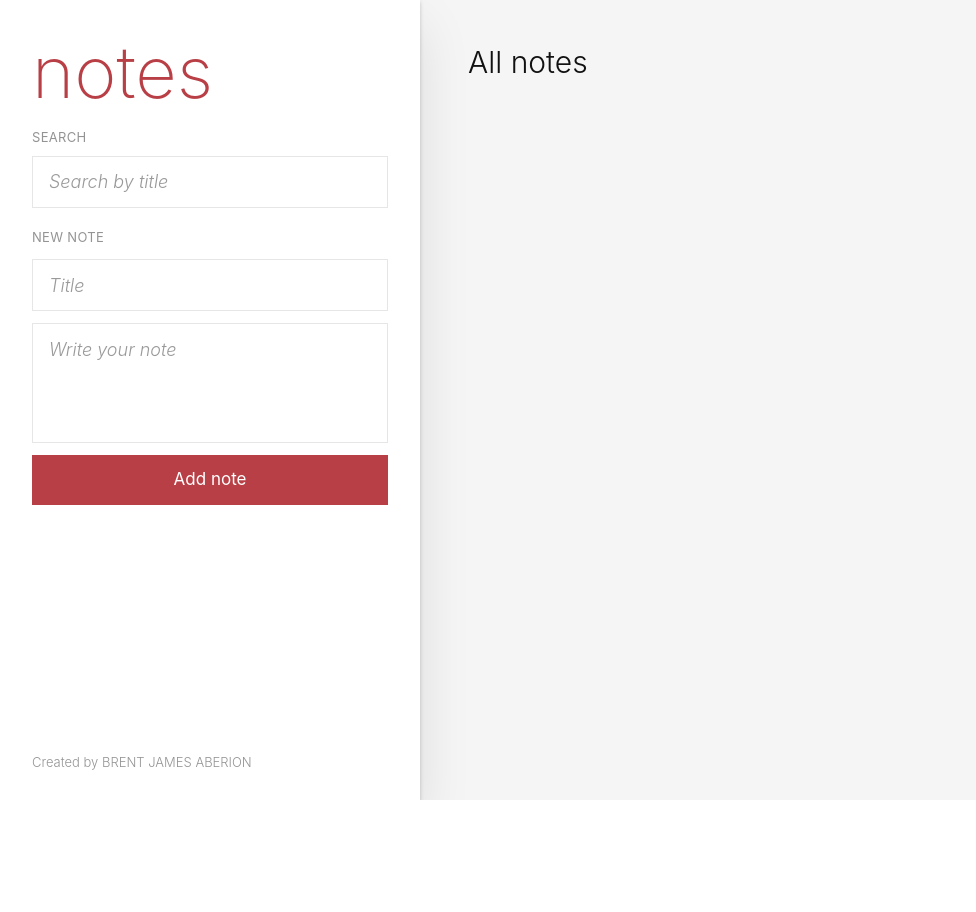
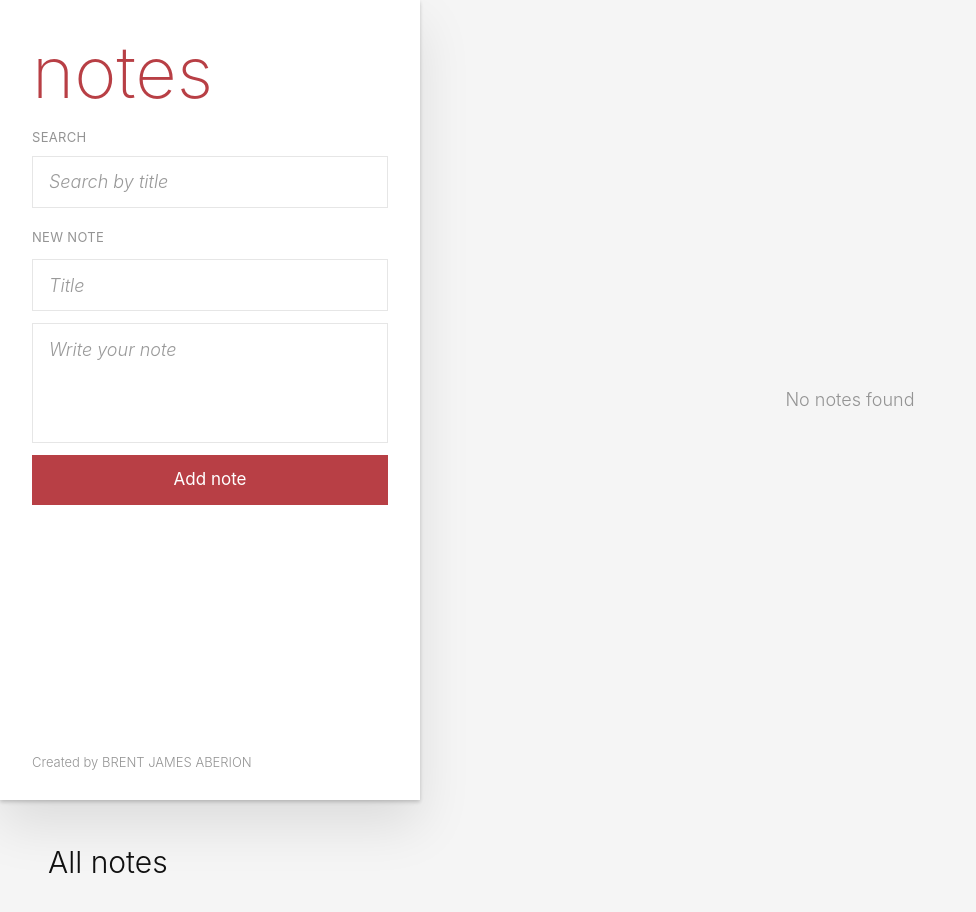
Before and after one commit to brentjamesaberion/csit340G6-notes, a React (Vite) app: page / in a window 1280 px wide. Shown: the top 912 px of the page, without its empty margins (0-976 px from the left). Before the commit the page ends 800 px from the top, so only its background shows below. Built offline with nearby package versions, Linux system fonts and the light colour scheme.

Commit message:
feat: show a message when there are no notes

```diff
--- a/src/components/Notes.jsx
+++ b/src/components/Notes.jsx
@@ -59,6 +59,11 @@ function Notes() {
           </button>
         </form>
       </aside>
+      {notes.length < 1 && (
+        <div className="flex h-screen items-center justify-center">
+          <p className="text-lg text-[#949494]">No notes found</p>
+        </div>
+      )}
       <section className="px-12 py-11">
         <h2 className="mb-6 text-3xl">All notes</h2>
         <ul className="grid grid-cols-3 items-start gap-5">
```
